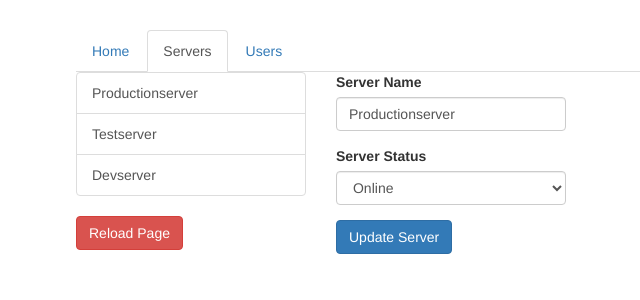
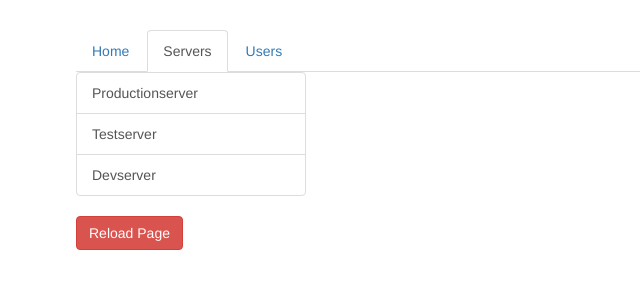
Before and after one commit to mymafm0405/routing-servers-app, an Angular app: page /servers in a window 1280 px wide. Shown: the top 300 px of the page, without its empty margins (189-829 px from the left). Built offline with nearby package versions, Linux system fonts and the light colour scheme.

Commit message:
Now children is working for our routes

```diff
--- a/src/app/servers/servers.component.html
+++ b/src/app/servers/servers.component.html
@@ -13,6 +13,6 @@
     <button class="btn btn-danger" (click)="onReloadPage()">Reload Page</button>
   </div>
   <div class="col-xs-12 col-sm-4">
-    <app-edit-server></app-edit-server>
+    <router-outlet></router-outlet>
   </div>
 </div>
--- a/src/app/users/users.component.html
+++ b/src/app/users/users.component.html
@@ -2,6 +2,7 @@
   <div class="col-xs-12 col-sm-4">
     <div class="list-group">
       <a
+        [routerLink]="['/users', user.id, user.name]"
         href="#"
         class="list-group-item"
         *ngFor="let user of users">
@@ -10,6 +11,6 @@
     </div>
   </div>
   <div class="col-xs-12 col-sm-4">
-    <app-user></app-user>
+    <router-outlet></router-outlet>
   </div>
 </div>
```
Also changed, not shown: src/app/app.module.ts (+7 -5 lines).
